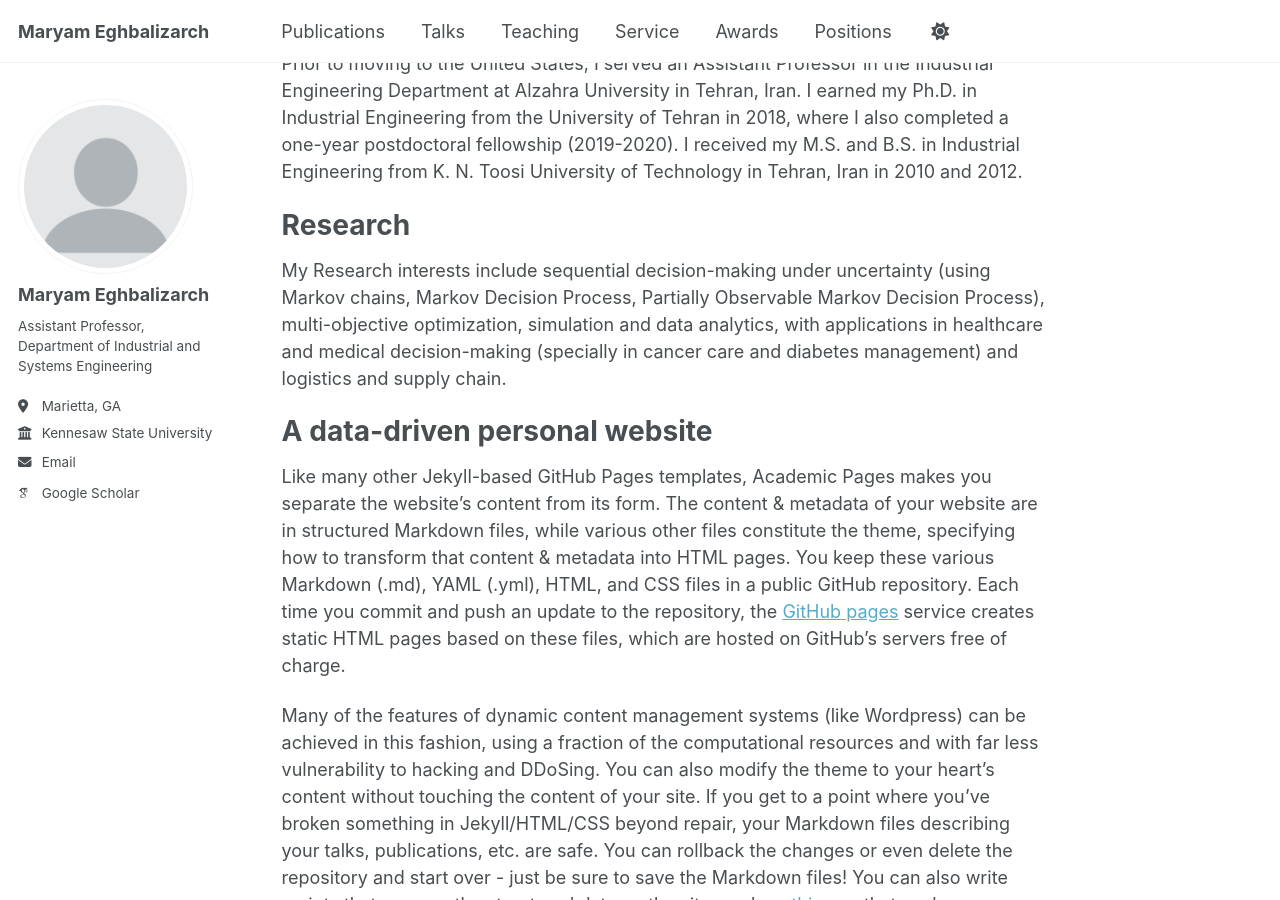
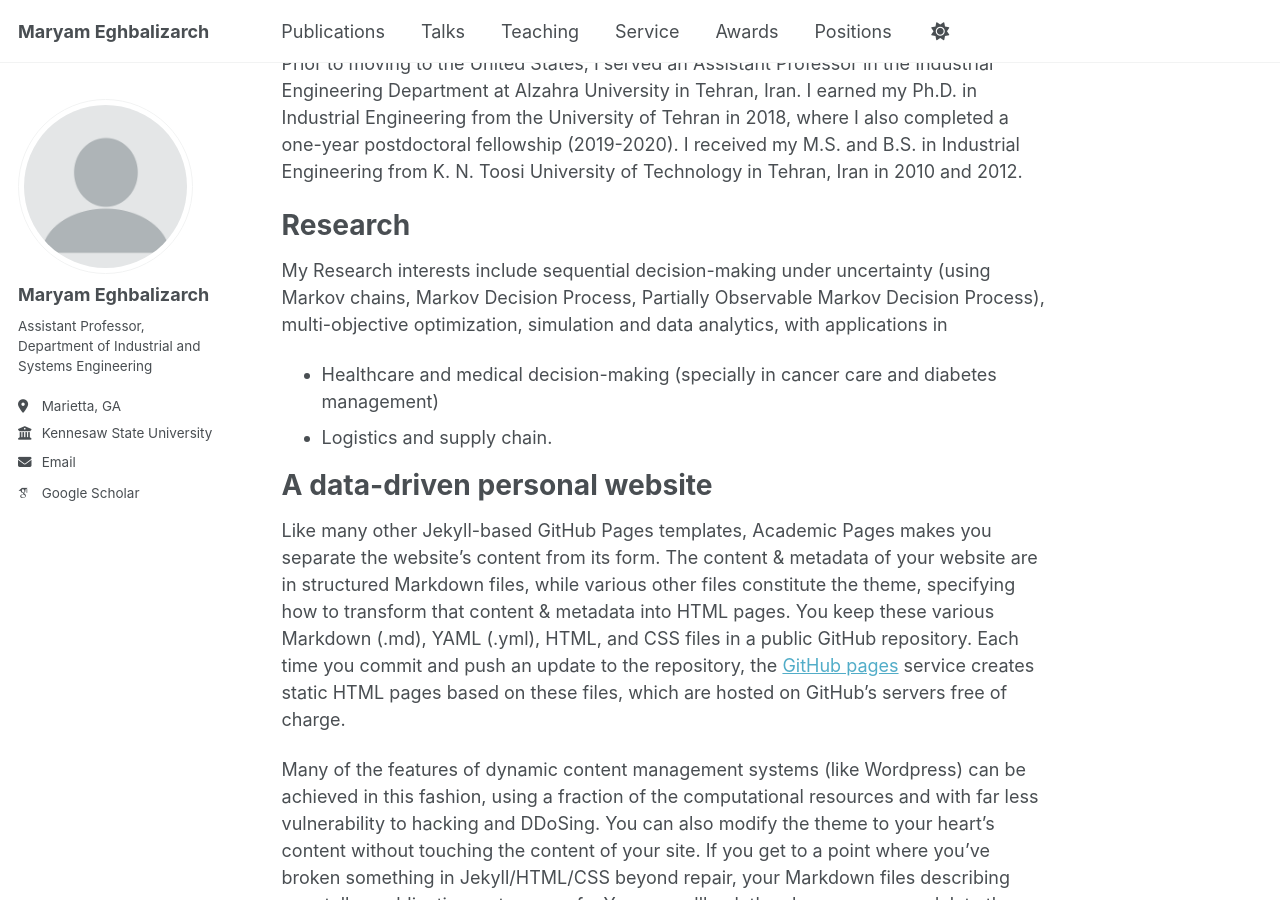
Before and after one commit to meghbalizarch/meghbalizarch.github.io, a Jekyll site: the page built from _pages/about.md, in a window 1280 px wide and 900 px high, scrolled down 378 px. Built offline with Jekyll 4.4.1, drawn with Linux system fonts in a browser that asks for light colours; some web fonts are replaced; our own code applies the rules of GitHub Pages for plain Markdown files; a script that is not in the unit is left out.

Commit message:
Update about.md

```diff
--- a/_pages/about.md
+++ b/_pages/about.md
@@ -6,7 +6,9 @@ Prior to moving to the United States, I served an Assistant Professor in the Ind
 
 Research
 ======
-My Research interests include sequential decision-making under uncertainty (using Markov chains, Markov Decision Process, Partially Observable Markov Decision Process), multi-objective optimization, simulation and data analytics, with applications in healthcare and medical decision-making (specially in cancer care and diabetes management) and logistics and supply chain.
+My Research interests include sequential decision-making under uncertainty (using Markov chains, Markov Decision Process, Partially Observable Markov Decision Process), multi-objective optimization, simulation and data analytics, with applications in
+- Healthcare and medical decision-making (specially in cancer care and diabetes management)
+- Logistics and supply chain.
 
 
 A data-driven personal website
```
